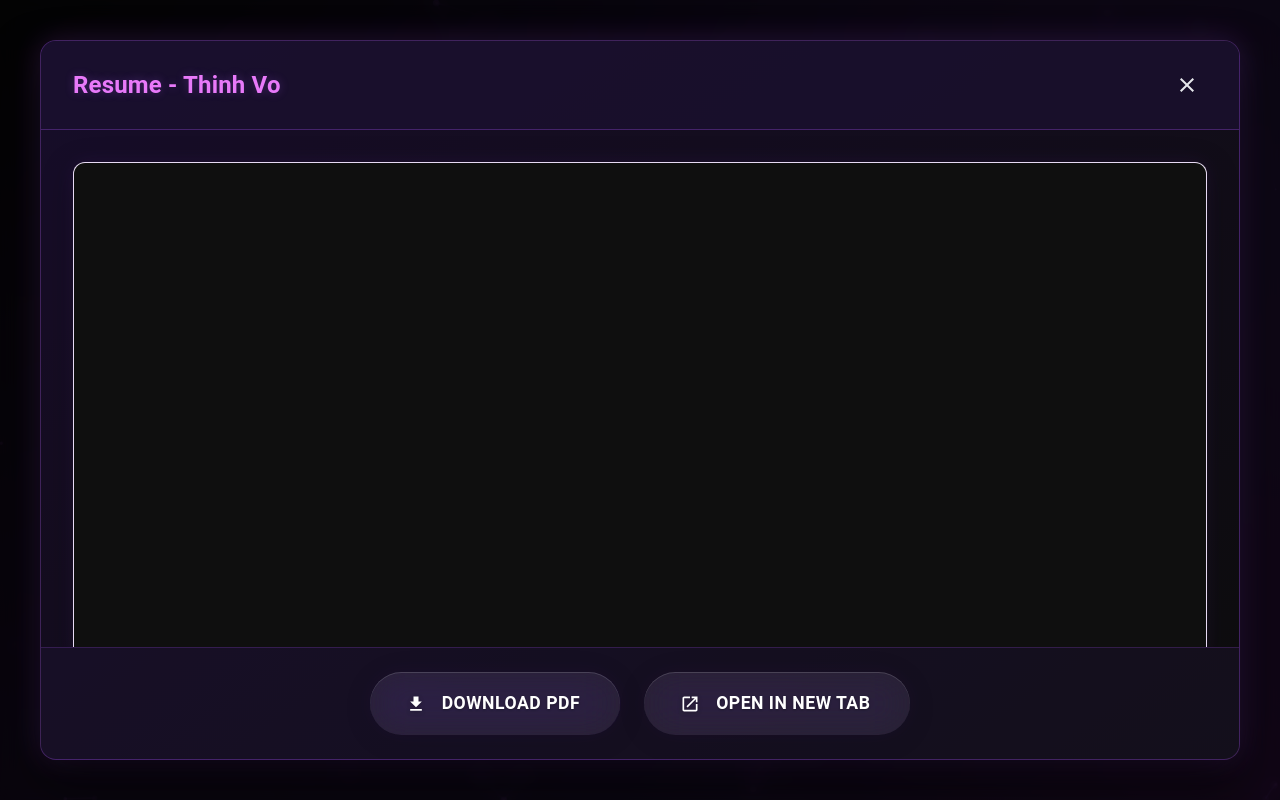
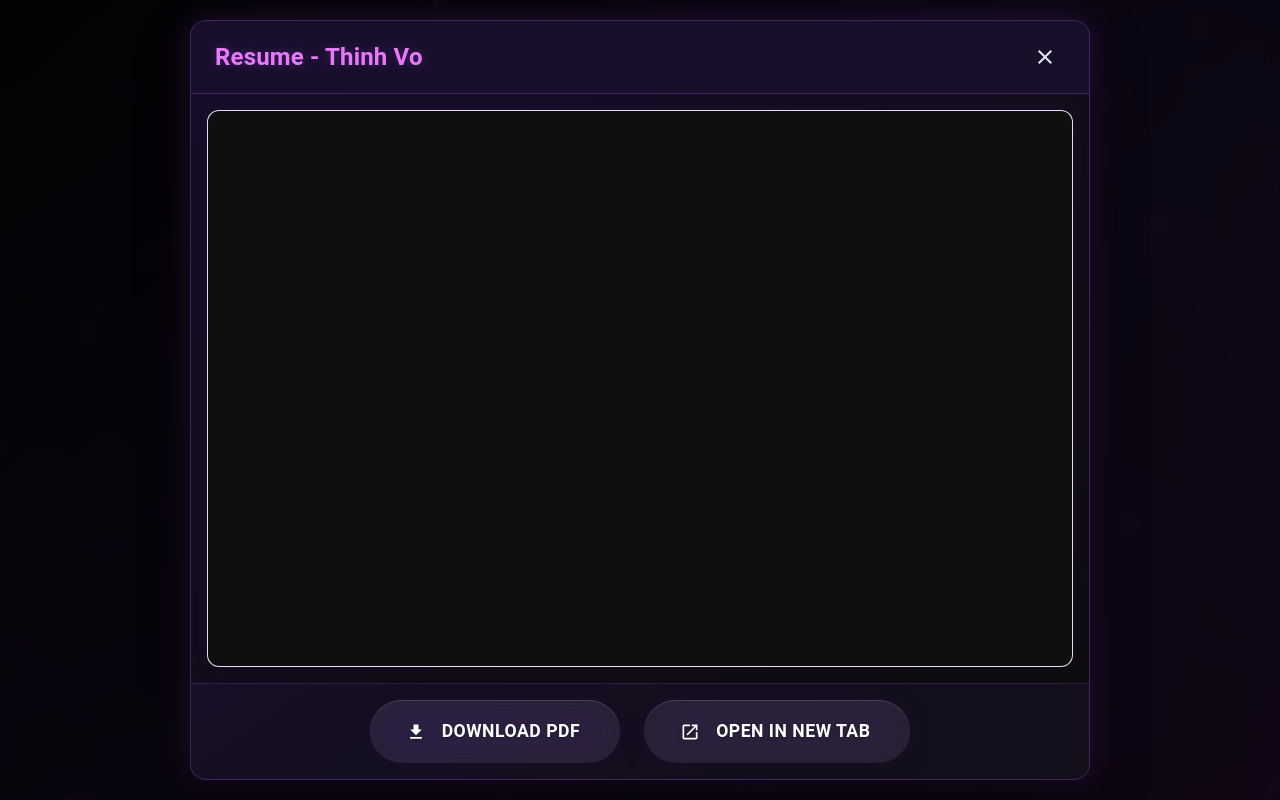
Before and after one commit to phoozies/my-portfolio, a React (Vite) app in the folder my-portfolio/: page / in a window 1280 px wide. Both pictures are taken after a click on the button "View Resume". Shown: the top 800 px of the page. Built offline with nearby package versions, Linux system fonts and the light colour scheme.

Commit message:
feat: modal layout update

```diff
--- a/my-portfolio/src/components/ResumeModal.css
+++ b/my-portfolio/src/components/ResumeModal.css
@@ -7,10 +7,11 @@
   box-shadow:
     0 25px 50px rgba(0, 0, 0, 0.5),
     0 0 30px rgba(168, 85, 247, 0.2) !important;
-  min-height: 80vh !important;
-  max-height: 90vh !important;
-  width: 95vw !important;
-  max-width: 1200px !important;
+  height: 95vh !important;
+  min-height: 95vh !important;
+  max-height: 95vh !important;
+  width: 85vw !important;
+  max-width: 900px !important;
   margin: auto !important;
   z-index: 9999 !important;
 }
@@ -19,6 +20,8 @@
 .resume-dialog-title {
   background: rgba(26, 15, 46, 0.8) !important;
   border-bottom: 1px solid rgba(168, 85, 247, 0.3) !important;
+  flex-shrink: 0 !important;
+  padding: 1rem 1.5rem !important;
 }
 
 .resume-dialog-title h2 {
@@ -41,7 +44,11 @@
 /* Dialog Content */
 .resume-dialog-content {
   background: rgba(0, 0, 0, 0.1) !important;
-  padding: 2rem !important;
+  padding: 1rem !important;
+  flex: 1 !important;
+  display: flex !important;
+  flex-direction: column !important;
+  overflow: hidden !important;
 }
 
 .resume-viewer {
@@ -54,6 +61,11 @@
   background: rgba(255, 255, 255, 0.95) !important;
   backdrop-filter: blur(10px) !important;
   border: 1px solid rgba(168, 85, 247, 0.15) !important;
+  flex: 1 !important;
+  display: flex !important;
+  align-items: stretch !important;
+  justify-content: center !important;
+  min-height: 0 !important;
 }
 
 .resume-iframe {
@@ -62,7 +74,7 @@
   border: none !important;
   border-radius: 8px !important;
   background: white !important;
-  min-height: 500px !important;
+  min-height: 600px !important;
   box-shadow: 0 4px 20px rgba(0, 0, 0, 0.1) !important;
 }
 
@@ -70,7 +82,8 @@
 .resume-dialog-actions {
   border-top: 1px solid rgba(168, 85, 247, 0.2) !important;
   background: rgba(26, 15, 46, 0.4) !important;
-  padding: 1.5rem 2rem !important;
+  padding: 1rem 1.5rem !important;
+  flex-shrink: 0 !important;
 }
 
 /* Action Buttons - Constellation Theme Glass Morphism */
--- a/my-portfolio/src/components/ResumeModal.tsx
+++ b/my-portfolio/src/components/ResumeModal.tsx
@@ -51,7 +51,7 @@ const ResumeModal: React.FC<ResumeModalProps> = ({
     <Dialog
       open={isOpen}
       onClose={onClose}
-      maxWidth="lg"
+      maxWidth="md"
       fullWidth
       fullScreen={fullScreen}
       className="resume-dialog"
@@ -65,8 +65,13 @@ const ResumeModal: React.FC<ResumeModalProps> = ({
             '0 25px 50px rgba(0, 0, 0, 0.5)',
             '0 0 30px rgba(168, 85, 247, 0.2)'
           ].join(', '),
-          minHeight: '80vh',
-          maxHeight: '90vh'
+          height: '95vh',
+          minHeight: '95vh',
+          maxHeight: '95vh',
+          width: '85vw',
+          maxWidth: '900px',
+          display: 'flex',
+          flexDirection: 'column'
         }
       }}
       BackdropProps={{
@@ -82,13 +87,14 @@ const ResumeModal: React.FC<ResumeModalProps> = ({
           display: 'flex',
           justifyContent: 'space-between',
           alignItems: 'center',
-          padding: '1.5rem 2rem',
+          padding: '1rem 1.5rem',
           borderBottom: '1px solid rgba(168, 85, 247, 0.3)',
           background: 'rgba(26, 15, 46, 0.8)',
           color: '#e879f9',
-          fontSize: '1.5rem',
+          fontSize: '1.3rem',
           fontWeight: 600,
-          textShadow: '0 0 10px rgba(168, 85, 247, 0.3)'
+          textShadow: '0 0 10px rgba(168, 85, 247, 0.3)',
+          flexShrink: 0
         }}
       >
         <Typography variant="h6" component="h2" sx={{
@@ -123,7 +129,7 @@ const ResumeModal: React.FC<ResumeModalProps> = ({
           display: 'flex',
           flexDirection: 'column',
           flex: 1,
-          padding: '2rem',
+          padding: '1rem',
           overflow: 'hidden'
         }}
       >
@@ -141,9 +147,9 @@ const ResumeModal: React.FC<ResumeModalProps> = ({
             background: 'rgba(255, 255, 255, 0.95)',
             backdropFilter: 'blur(10px)',
             display: 'flex',
-            alignItems: 'center',
+            alignItems: 'stretch',
             justifyContent: 'center',
-            minHeight: '500px',
+            minHeight: 0,
             border: '1px solid rgba(168, 85, 247, 0.15)'
           }}
         >
@@ -157,7 +163,7 @@ const ResumeModal: React.FC<ResumeModalProps> = ({
               border: 'none',
               borderRadius: '8px',
               background: 'white',
-              minHeight: '500px',
+              minHeight: '600px',
               boxShadow: '0 4px 20px rgba(0, 0, 0, 0.1)'
             }}
             loading="lazy"
@@ -171,8 +177,9 @@ const ResumeModal: React.FC<ResumeModalProps> = ({
           display: 'flex',
           gap: '1rem',
           justifyContent: 'center',
-          padding: '1.5rem 2rem',
-          borderTop: '1px solid rgba(168, 85, 247, 0.2)'
+          padding: '1rem 1.5rem',
+          borderTop: '1px solid rgba(168, 85, 247, 0.2)',
+          flexShrink: 0
         }}
       >
         <Button
```
